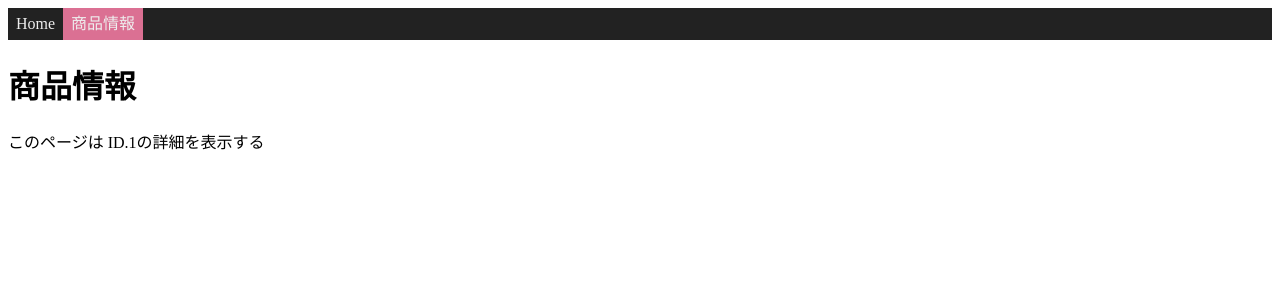
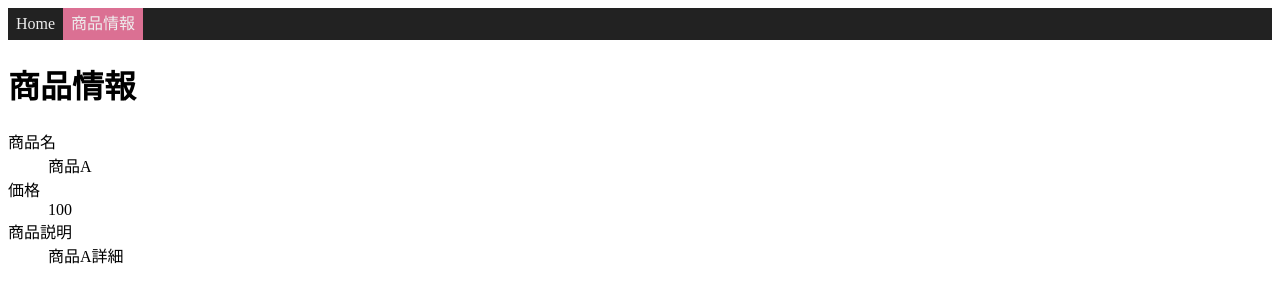
Before and after one commit to i-yuka1129/my-app, a Vue app: page /product/1/ in a window 1280 px wide. Shown: the top 302 px of the page. Built offline with nearby package versions, Linux system fonts and the light colour scheme.

Commit message:
コンテンツを表示する

```diff
--- a/src/views/Product.vue
+++ b/src/views/Product.vue
@@ -1,14 +1,38 @@
 <template>
-  <div class="product">
+  <div class="product" v-if="item" key="product">
     <h1>商品情報</h1>
-    <p>このページは ID.{{ id }}の詳細を表示する</p>
+    <dl class="product-table">
+      <dt>商品名</dt>
+      <dd>{{ item.name }}</dd>
+      <dt>価格</dt>
+      <dd>{{ item.price }}</dd>
+      <dt>商品説明</dt>
+      <dd>{{ item.content }}</dd>
+    </dl>
   </div>
+  <div v-else key="loading">商品情報を読み込んでいます...</div>
 </template>
 
 <script>
+import products from '@/api/products.js';
   export default {
     props: {
       id: Number
+    },
+    data() {
+      return {
+        item: null
+      }
+    },
+    watch: {
+      id: {
+        handler() {
+          products.asyncFind(this.id, item => {
+            this.item = item
+          })
+        },
+        immediate: true
+      }
     }
   }
 </script>
```
Also changed, not shown: 1 other file (tests, documents, lock files or other folders).
